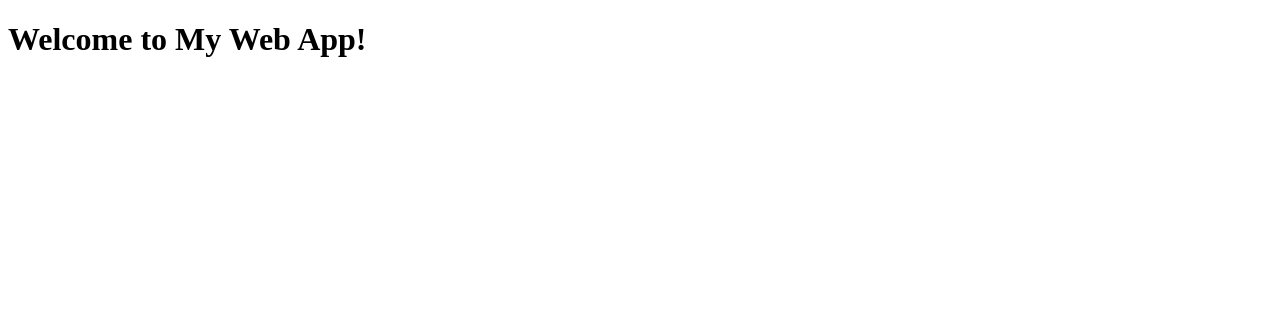
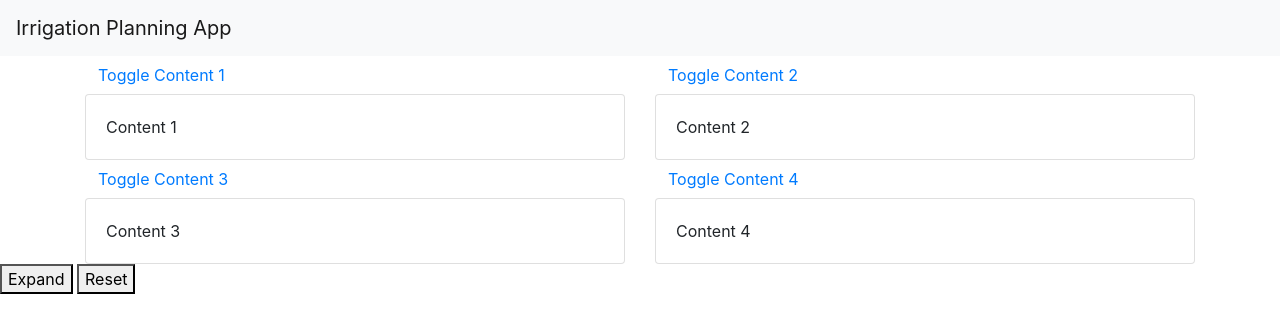
Before and after one commit to balakumaran247/irrigation_planning, a Flask app: page / in a window 1280 px wide. Shown: the top 333 px of the page. Run offline with Flask 3, Linux system fonts and the light colour scheme; some libraries are stand-ins or nearby versions.

Commit message:
added: grid layout trial

```diff
--- a/static/css/main.css
+++ b/static/css/main.css
@@ -0,0 +1,9 @@
+function expandGrid(gridId) {
+    $('.row > .col-md-6').hide();
+    $('#' + gridId).parent().addClass('col-md-12').removeClass('col-md-6').show();
+}
+
+function resetGrid(gridId) {
+    $('.row > .col-md-6').show();
+    $('#' + gridId).parent().addClass('col-md-6').removeClass('col-md-12');
+}
--- a/templates/index.html
+++ b/templates/index.html
@@ -3,11 +3,65 @@
 <head>
     <meta charset="UTF-8">
     <meta name="viewport" content="width=device-width, initial-scale=1.0">
+    <link rel="stylesheet" href="https://stackpath.bootstrapcdn.com/bootstrap/4.3.1/css/bootstrap.min.css">
     <link rel="stylesheet" href="{{ url_for('static', filename='css/main.css') }}">
-    <title>My Web App</title>
+    <title>Jaltol - Planning</title>
 </head>
 <body>
-    <h1>Welcome to My Web App!</h1>
+    <nav class="navbar navbar-expand-lg navbar-light bg-light">
+        <a class="navbar-brand" href="#">Irrigation Planning App</a>
+    </nav>
+    <div class="container">
+    <div class="row">
+        <div class="col-md-6">
+            <button class="btn btn-link" type="button" data-toggle="collapse" data-target="#collapseOne" aria-expanded="false" aria-controls="collapseOne">
+                Toggle Content 1
+            </button>
+            <div class="collapse show" id="collapseOne">
+                <div class="card card-body">
+                    Content 1
+                </div>
+            </div>
+        </div>
+        <div class="col-md-6">
+            <button class="btn btn-link" type="button" data-toggle="collapse" data-target="#collapseTwo" aria-expanded="false" aria-controls="collapseTwo">
+                Toggle Content 2
+            </button>
+            <div class="collapse show" id="collapseTwo">
+                <div class="card card-body">
+                    Content 2
+                </div>
+            </div>
+        </div>
+    </div>
+    <div class="row">
+        <div class="col-md-6">
+            <button class="btn btn-link" type="button" data-toggle="collapse" data-target="#collapseThree" aria-expanded="false" aria-controls="collapseThree">
+                Toggle Content 3
+            </button>
+            <div class="collapse show" id="collapseThree">
+                <div class="card card-body">
+                    Content 3
+                </div>
+            </div>
+        </div>
+        <div class="col-md-6">
+            <button class="btn btn-link" type="button" data-toggle="collapse" data-target="#collapseFour" aria-expanded="false" aria-controls="collapseFour">
+                Toggle Content 4
+            </button>
+            <div class="collapse show" id="collapseFour">
+                <div class="card card-body">
+                    Content 4
+                </div>
+            </div>
+        </div>
+    </div>
+    </div>
+    <button onclick="expandGrid('collapseOne')">Expand</button>
+    <button onclick="resetGrid('collapseOne')">Reset</button>
+    <script src="https://code.jquery.com/jquery-3.3.1.slim.min.js"></script>
+    <script src="https://cdnjs.cloudflare.com/ajax/libs/popper.js/1.14.7/umd/popper.min.js"></script>
+    <script src="https://stackpath.bootstrapcdn.com/bootstrap/4.3.1/js/bootstrap.min.js"></script>
     <script src="{{ url_for('static', filename='js/main.js') }}"></script>
 </body>
 </html>
```
